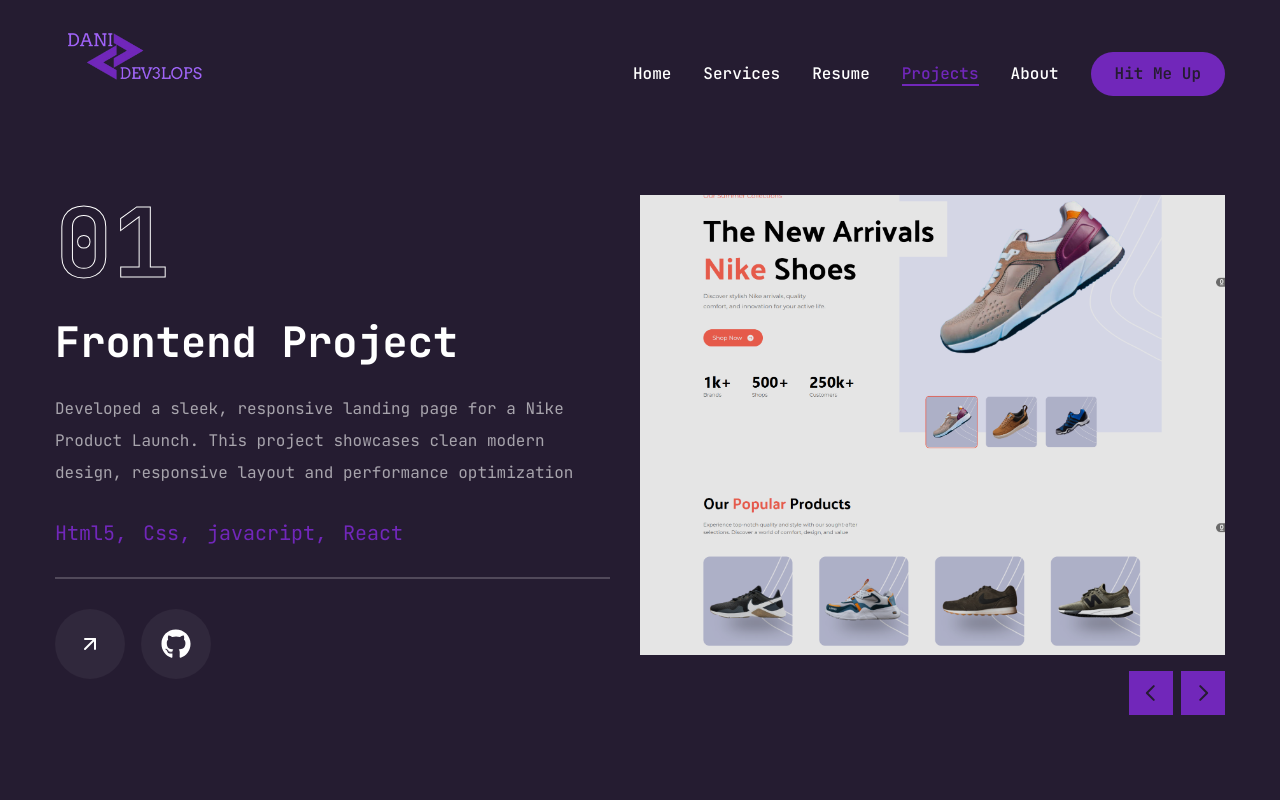
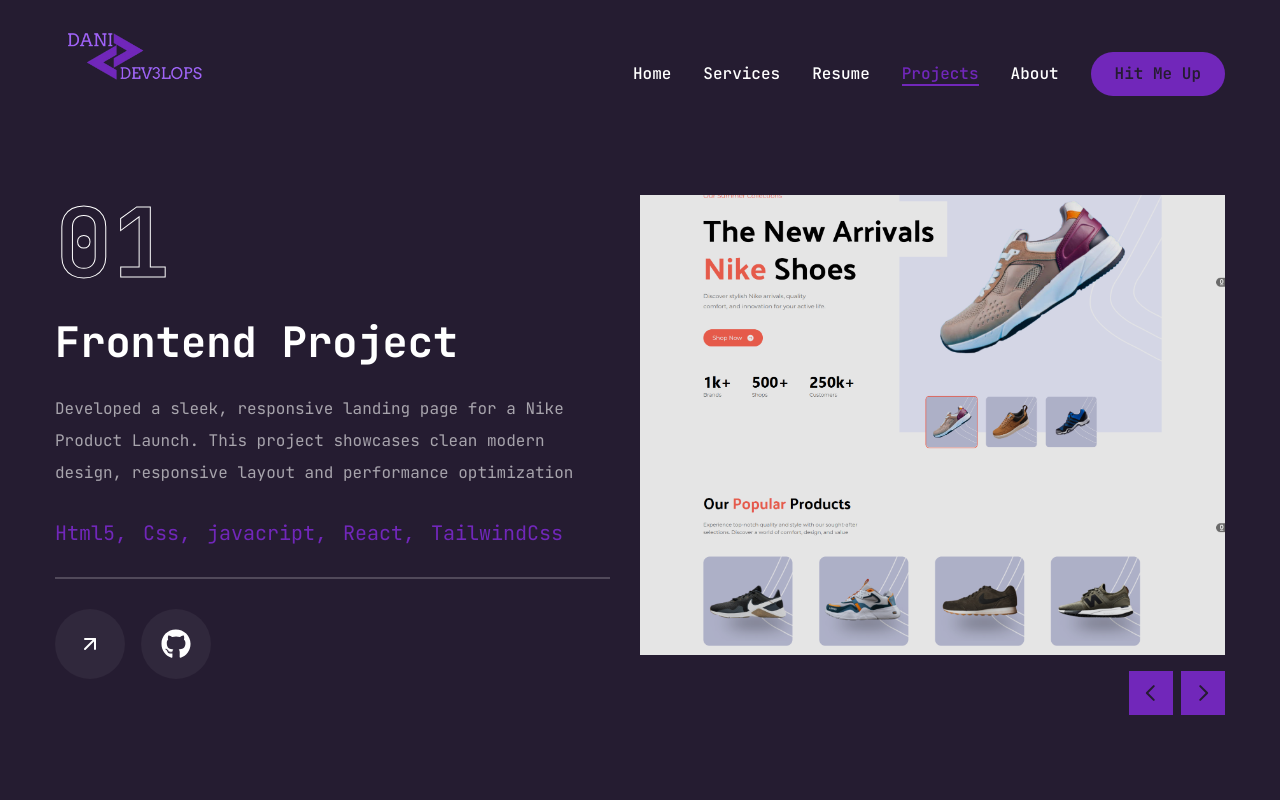
Before and after one commit to DaniDevelops/Personal-Website, a Next.js app: page /projects in a window 1280 px wide. Built offline with nearby package versions, Linux system fonts and the light colour scheme.

Commit message:
update the resume

```diff
--- a/constants/index.ts
+++ b/constants/index.ts
@@ -170,7 +170,7 @@
     title: "Nike Landing Page",
     description:
       "Developed a sleek, responsive landing page for a Nike Product Launch. This project showcases clean modern design, responsive layout and performance optimization",
-    tools: ["Html5", "Css", "javacript", "React"],
+    tools: ["Html5", "Css", "javacript", "React", "TailwindCss"],
     image: "/Nike.png",
     liveWebsite: "https://nike-landing-page-jade-nine.vercel.app/",
     githubRepo: "https://github.com/DaniDevelops/Nike-Landing-Page.git",
@@ -181,7 +181,7 @@
     title: "Brainwave AI Landing",
     description:
       "Developed a sleek, responsive landing page for a Modern AI tool. This project showcases clean ultra-modern design, responsive layout and performance optimization",
-    tools: ["Html5", "Css", "javacript", "React"],
+    tools: ["Html5", "Css", "javacript", "React", "TailwindCss"],
     image: "/Brainwave.webp",
     liveWebsite: "https://brainwave-three-coral.vercel.app/",
     githubRepo: "https://github.com/DaniDevelops/Brainwave.git",
```
Also changed, not shown: 1 other file (tests, documents, lock files or other folders).
